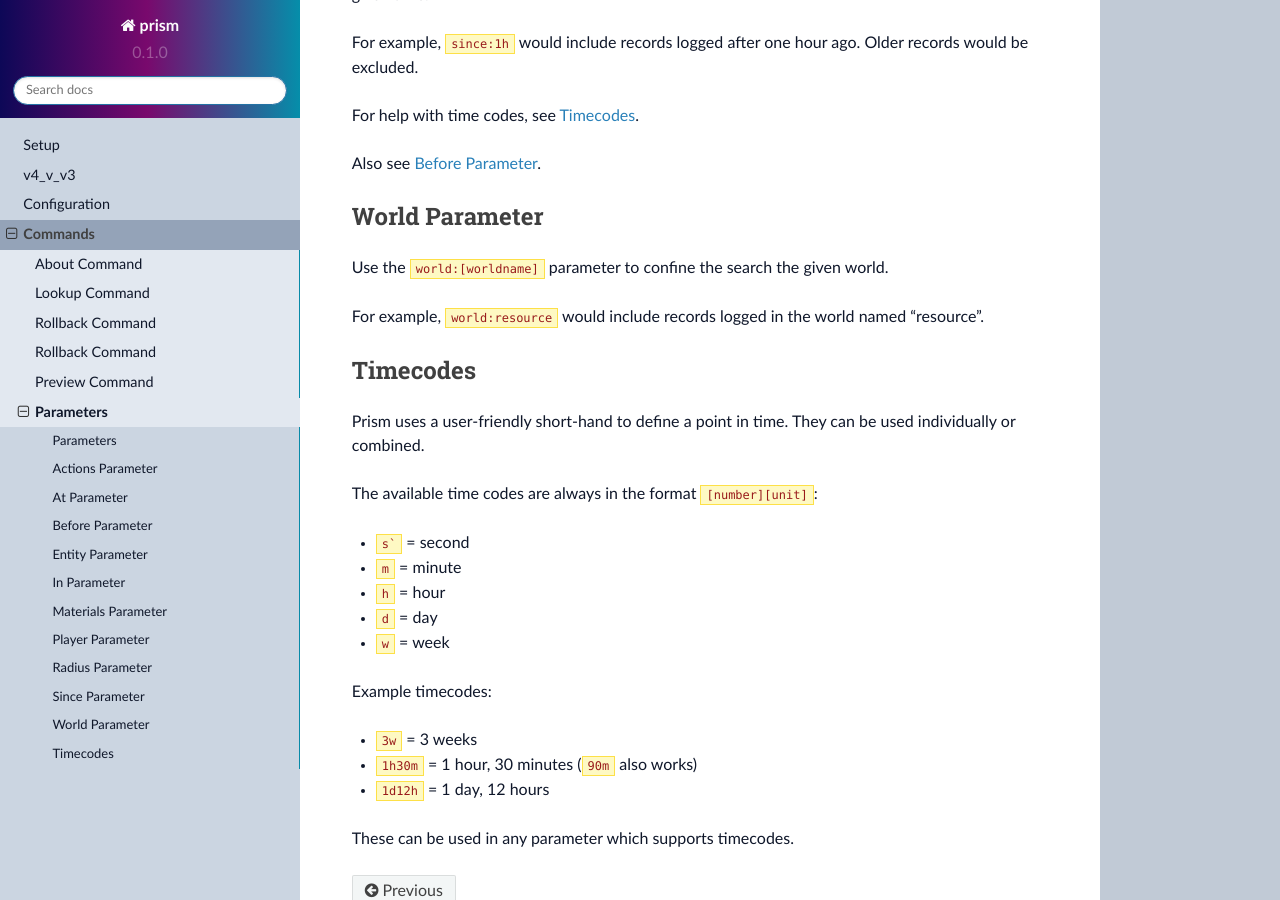
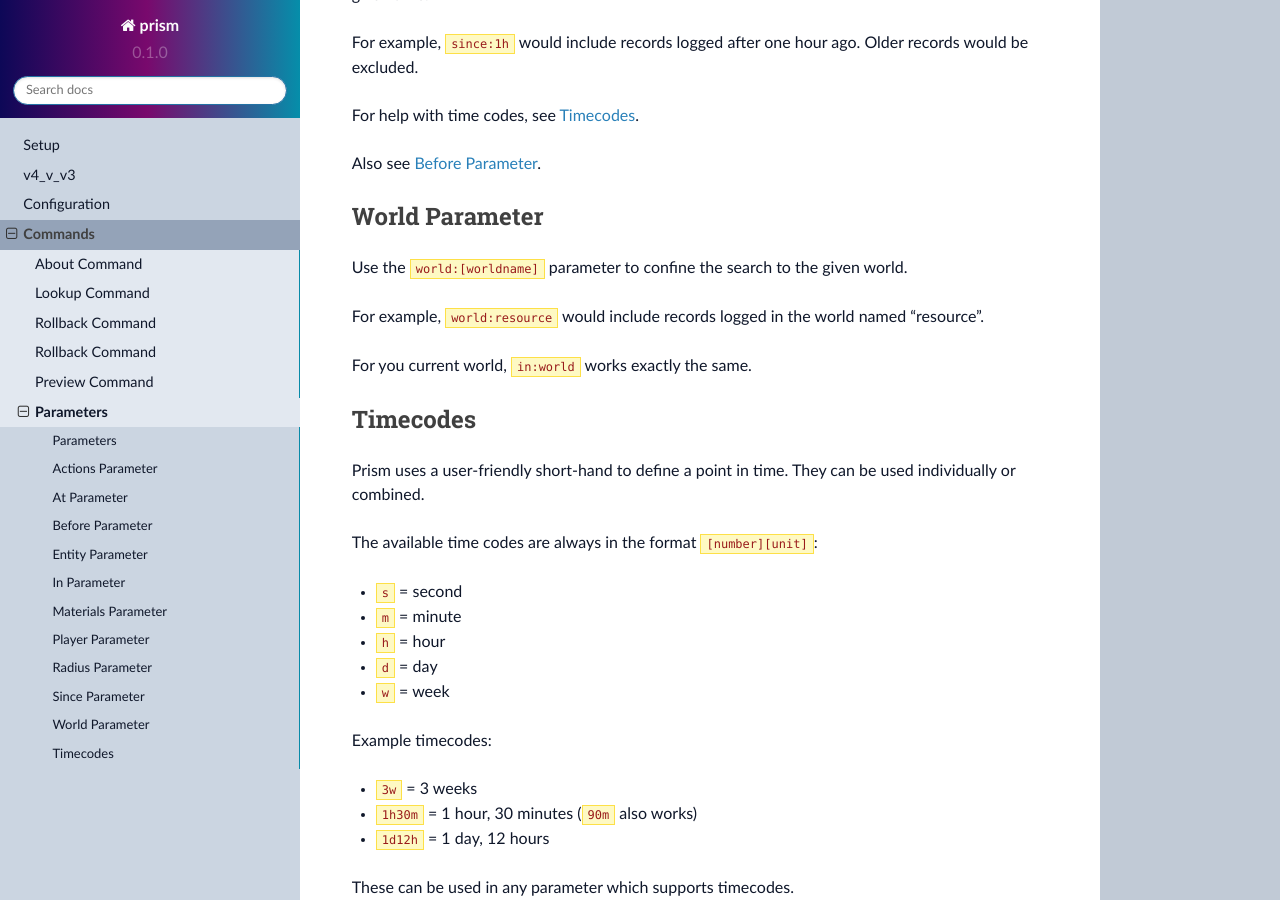
Before and after one commit to prism/prism-docs, a Sphinx documentation site: the page built from docs/source/commands/parameters.rst, in a window 1280 px wide and 900 px high, scrolled down 3615 px. Built offline with Sphinx 7.4.7 and the Read the Docs theme 2.0.0, drawn with Linux system fonts in a browser that asks for light colours; some of the changed text lies outside the part shown.

Commit message:
Minor fixes

````diff
--- a/docs/source/commands/parameters.rst
+++ b/docs/source/commands/parameters.rst
@@ -77,7 +77,7 @@
 
 "EntityType" is a term the Bukkit API uses to define mobs that exist in vanilla Minecraft.
 
-``e:cow``` will query activities that acted upon cows.
+``e:cow`` will query activities that acted upon cows.
 
 .. _in:
 
@@ -86,7 +86,7 @@
 
 Use the ``in:(chunk|world)`` parameter to confine the search to a pre-defined boundary.
 
-- ``chunk``` uses your current chunk. It sets the lower and upper bound coordinates to that of the chunk you stand in.
+- ``chunk`` uses your current chunk. It sets the lower and upper bound coordinates to that of the chunk you stand in.
 - ``world`` uses your current world, without coordinate criteria.
 
 This parameter automatically limits the search to your current world.
@@ -150,9 +150,11 @@
 World Parameter
 ---------------
 
-Use the ``world:[worldname]`` parameter to confine the search the given world.
+Use the ``world:[worldname]`` parameter to confine the search to the given world.
 
 For example, ``world:resource`` would include records logged in the world named "resource".
+
+For you current world, ``in:world`` works exactly the same.
 
 .. _timecodes:
 
@@ -163,7 +165,7 @@
 
 The available time codes are always in the format ``[number][unit]``:
 
-- ``s``` = second
+- ``s`` = second
 - ``m`` = minute
 - ``h`` = hour
 - ``d`` = day
````
